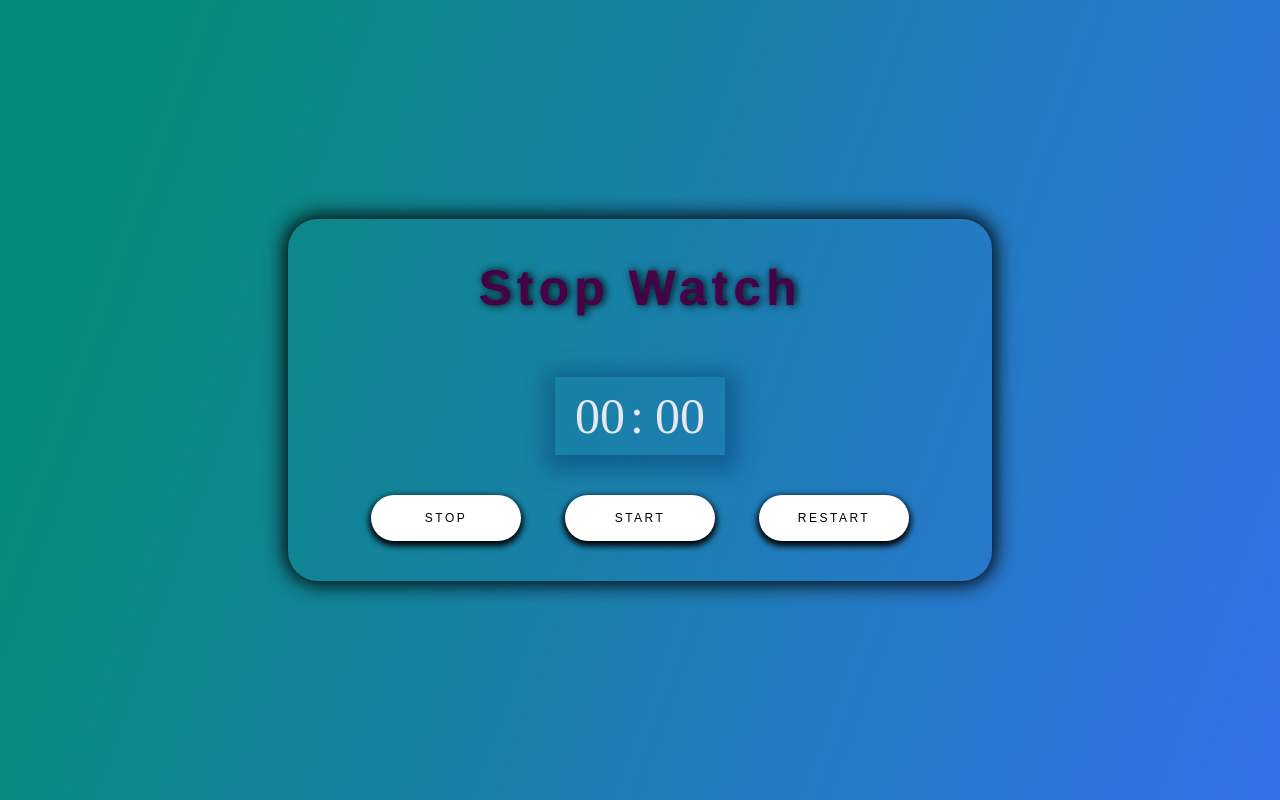
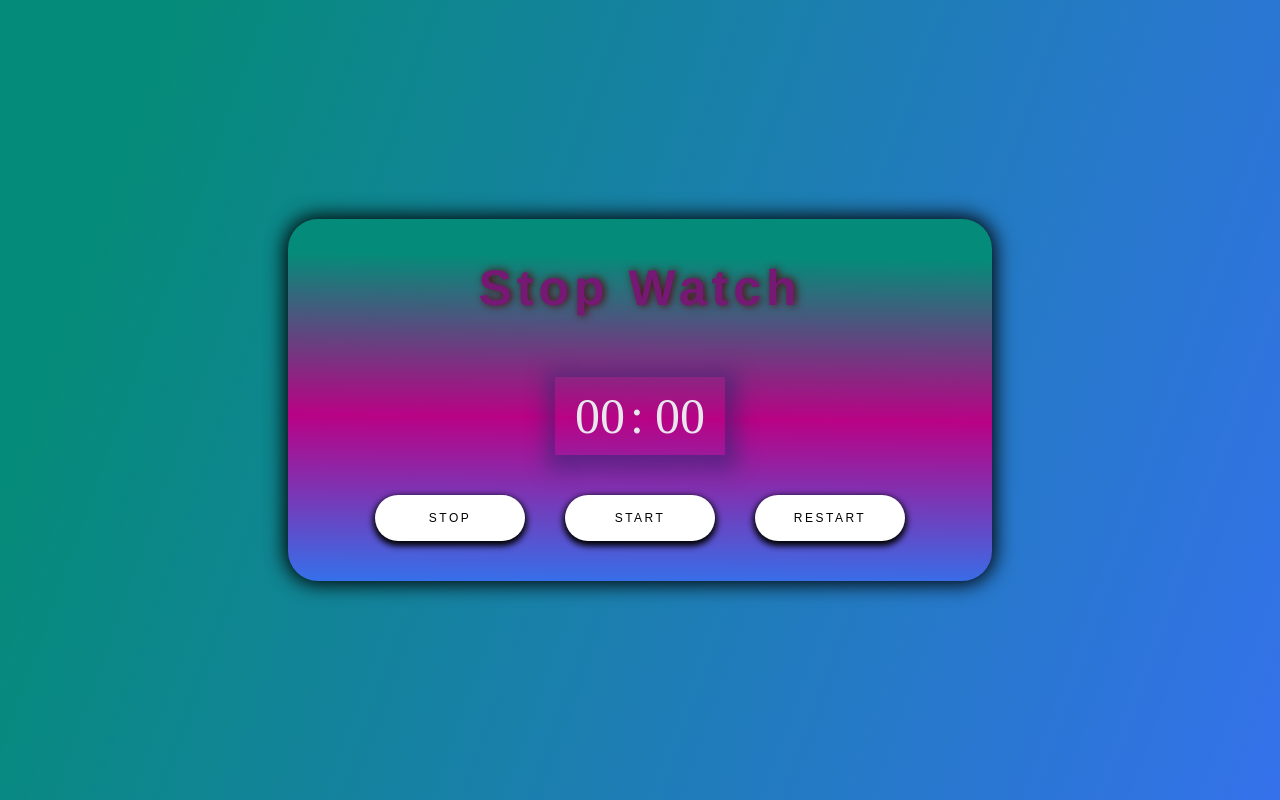
Before and after one commit to MuhammadYildiz/Stop_Watch, a plain HTML site: page index.html in a window 1280 px wide. Drawn offline with Linux system fonts and the light colour scheme.

Commit message:
Update style.css

```diff
--- a/style.css
+++ b/style.css
@@ -16,6 +16,8 @@ body{
     align-items: center;
     flex-direction: column;
     box-shadow: 0px 0px 20px 3px rgb(1, 1, 1);
+    background-image: linear-gradient( 180.6deg,  rgb(5, 139, 121) 11.2%, #b90285 55%, rgb(52, 113, 235) 100.2% );
+    background-color: #000000;
     padding: 20px;
     border-radius: 30px;
     width: 55%;
@@ -25,10 +27,10 @@ body{
     letter-spacing: 5px;
     padding: 20px;
     margin-bottom: 20px;
-    color: #470147;
+    color: #751975;
     font-size: 50px;
     font-family: 'Franklin Gothic Medium', 'Arial Narrow', Arial, sans-serif;
-    text-shadow: #000000 2px 0 9px  ;
+    text-shadow: #5b0101 2px 0 9px  ;
 }
 .watch-output{
     min-width: 80px;
@@ -51,8 +53,14 @@ body{
     content: ':';
     margin: 5px;
 }
-
+.btnContent{
+    display: flex;
+    align-items: center;
+    flex-wrap: wrap;
+    justify-content: center;
+}
 button {
+    text-align: center;
     margin: 20px;
     padding: 1.3em 3em;
     font-size: 12px;
@@ -81,3 +89,9 @@ button {
   button:active {
     transform: translateY(-1px);
   }
+
+  @media screen and (max-width :600px){
+    .container{
+        width: 90%;
+    }
+  }
```
